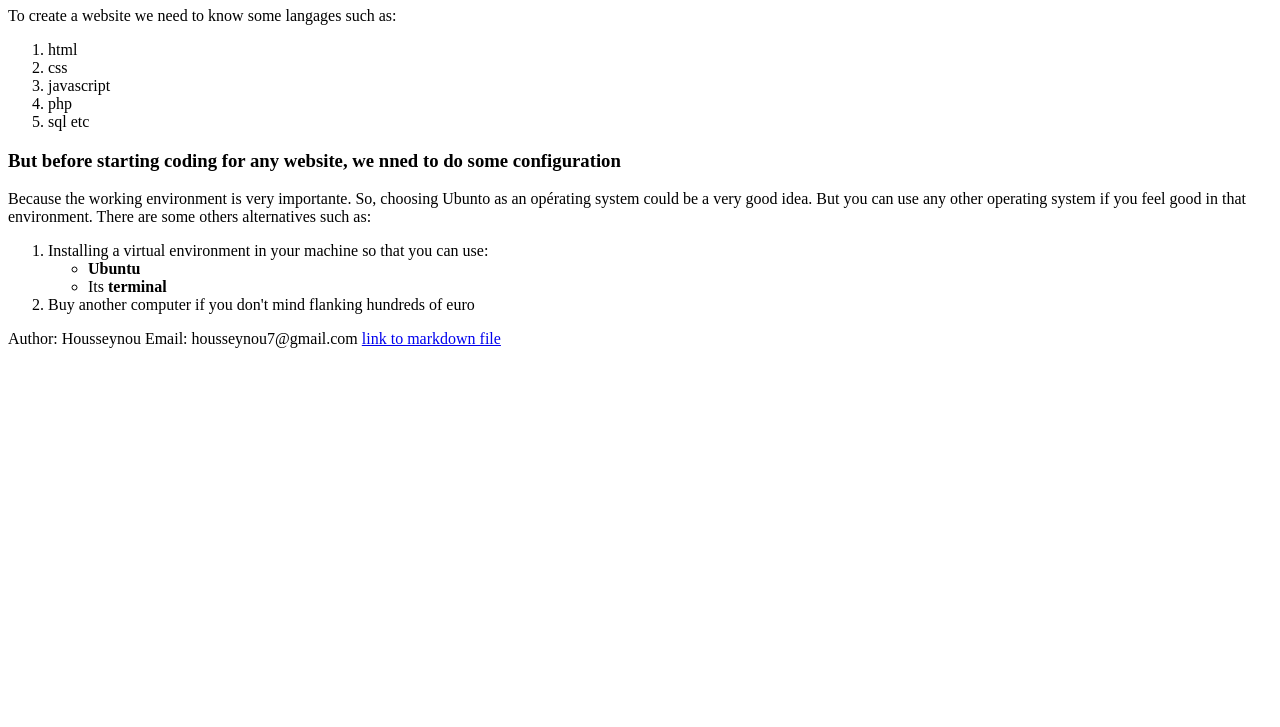
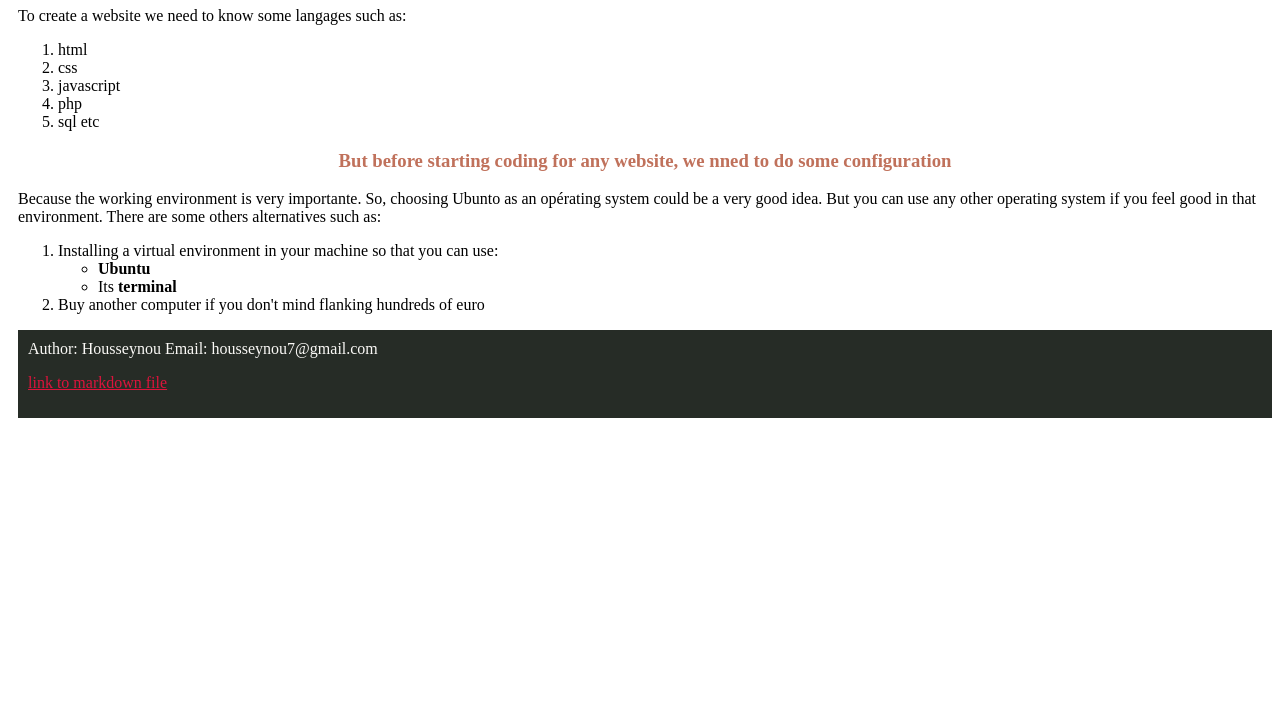
Before and after one commit to housseynou/markdown-warmup-html, a plain HTML site: page index.html in a window 1280 px wide. Shown: the part 73-800 px from the top of the page. Drawn offline with Linux system fonts and the light colour scheme.

Commit message:
création du style.css

```diff
--- a/index.html
+++ b/index.html
@@ -1,6 +1,8 @@
 <!DOCTYPE html>
 <html>
     <head>
+        <meta charset="utf-8">
+        <link rel="stylesheet" href="style.css">
         <title>Markdown to html</title>
     </head>
     <body>
@@ -35,7 +37,7 @@
         <footer>
             Author: Housseynou
             Email: housseynou7@gmail.com
-            <a href="https://github.com/housseynou/BecodePj/blob/master/markdown.md">link to markdown file</a>
+            <p><a href="https://github.com/housseynou/BecodePj/blob/master/markdown.md">link to markdown file</a></p>
         </footer>
     </body>
 </html>
--- /dev/null
+++ b/style.css
@@ -0,0 +1,16 @@
+h1, h3{
+    color: #C0715B;
+    text-align: center;
+
+}
+body{
+    padding-left: 10px;
+}
+footer{
+    background-color: rgb(38, 44, 38);
+    color: rgb(250, 249, 246);
+    padding: 10px;
+}
+a{
+    color: crimson;
+}
```
